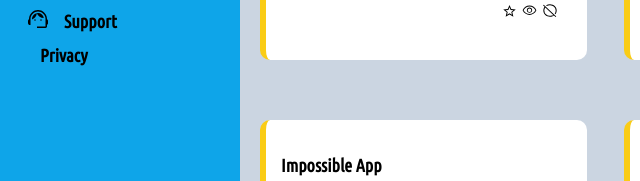
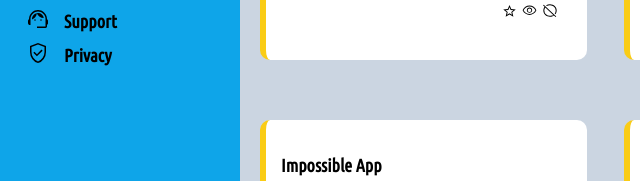
Before and after one commit to pavlosantoniou13/Admin-Dashboard, a plain HTML site: page index.html in a window 1280 px wide. Shown: the part 369-550 px from the top of the page, 0-640 px from the left. Drawn offline with Linux system fonts and the light colour scheme; the site is published under a folder, as on GitHub Pages, so addresses that start at the root find nothing.

Commit message:
fixed small bug with last icon on navbar

```diff
--- a/index.html
+++ b/index.html
@@ -54,7 +54,7 @@
           <h1>Support</h1>
         </div>
         <div class="navItem">
-          <img src="/icons/verified_user_FILL0_wght400_GRAD0_opsz48.svg" alt="" />
+          <img src="./icons/verified_user_FILL0_wght400_GRAD0_opsz48.svg" alt="" />
           <h1>Privacy</h1>
         </div>
       </div>
```
